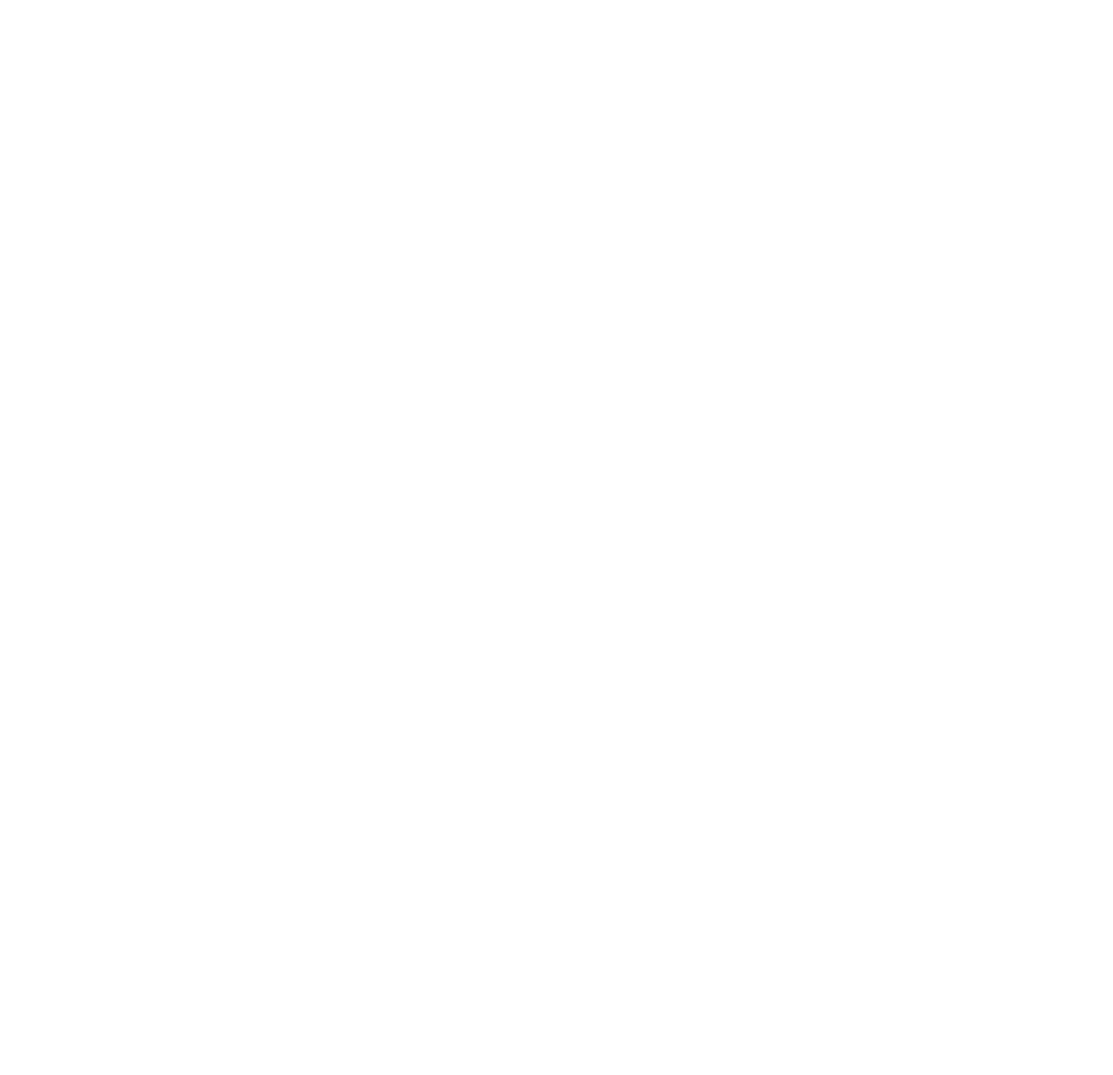
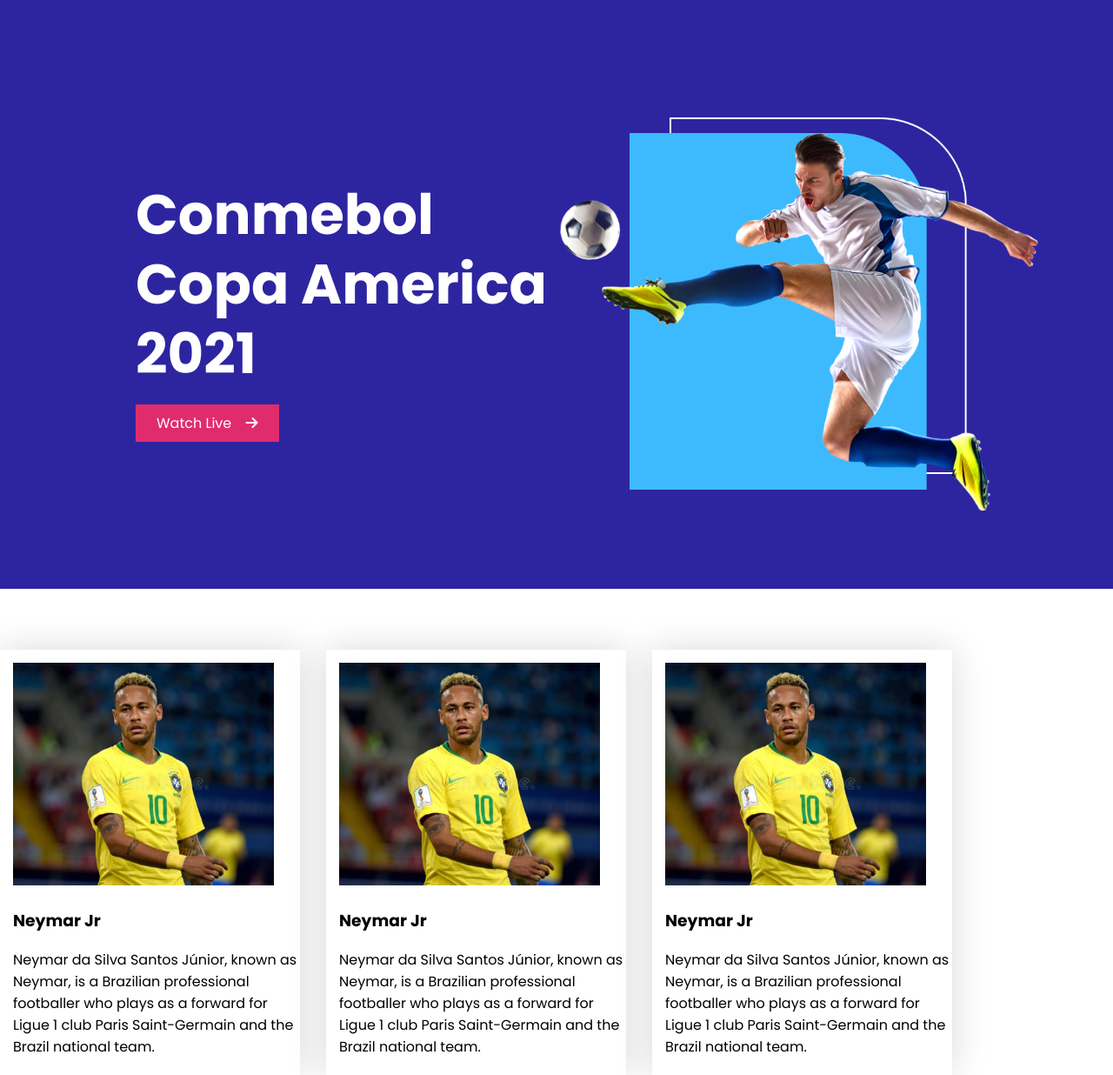
Before and after one commit to ShahinShanto/Football-Website, a plain HTML site: page responsive-football-main/index.html in a window 1280 px wide. Shown: the whole page at 87% size. Before the commit the page ends 800 px from the top, so only its background shows below. Drawn offline with Linux system fonts and the light colour scheme.

Commit message:
1st saction done

```diff
--- a/responsive-football-main/index.html
+++ b/responsive-football-main/index.html
@@ -5,9 +5,68 @@
     <meta http-equiv="X-UA-Compatible" content="IE=edge">
     <meta name="viewport" content="width=device-width, initial-scale=1.0">
     <title>Football News</title>
+    <!-----------------
+         Font Awesome
+        ----------------->
+    <script src="https://kit.fontawesome.com/7e5dd97051.js" crossorigin="anonymous"></script>
+    <!-----------------
+            css file
+        ----------------->
     <link rel="stylesheet" href="style.css">
 </head>
 <body>
-
+    <header>
+        <!-------------
+          top section
+       ---------------->
+       <section class="top">
+        <div class= "half-width">
+            <h1 id="fonttop">Conmebol <br>Copa America<br> 2021</h1>
+            <a class="btn" href="" target="blank">Watch Live <i class="fas fa-arrow-right"></i></a>
+        </div>
+        <div class= "half-width">
+            <img src="images/banner.png" alt="">
+        </div>
+    </section>
+ </header>
+     <!-----------------
+              middle part
+           ----------------->
+ <main>
+        <section class="middle">
+            <div class="players">
+                <div class="player">
+                    <div class="player-pic">
+                        <img src="images/players/player-1.png" alt="">
+                    </div>
+                    <div class="player-detail">
+                        <h3 class="player-name">Neymar Jr</h3>
+                        <p class="player-info">Neymar da Silva Santos Júnior, known as Neymar, is a Brazilian professional footballer who plays as a forward for Ligue 1 club Paris Saint-Germain and the Brazil national team.</p>
+                    </div>
+                </div>
+            </div>
+            <div class="players">
+                <div class="player">
+                    <div class="player-pic">
+                        <img src="images/players/player-1.png" alt="">
+                    </div>
+                    <div class="player-detail">
+                        <h3 class="player-name">Neymar Jr</h3>
+                        <p class="player-info">Neymar da Silva Santos Júnior, known as Neymar, is a Brazilian professional footballer who plays as a forward for Ligue 1 club Paris Saint-Germain and the Brazil national team.</p>
+                    </div>
+                </div>
+            </div><div class="players">
+                <div class="player">
+                    <div class="player-pic">
+                        <img src="images/players/player-1.png" alt="">
+                    </div>
+                    <div class="player-detail">
+                        <h3 class="player-name">Neymar Jr</h3>
+                        <p class="player-info">Neymar da Silva Santos Júnior, known as Neymar, is a Brazilian professional footballer who plays as a forward for Ligue 1 club Paris Saint-Germain and the Brazil national team.</p>
+                    </div>
+                </div>
+            </div>
+        </section>
+    </main>
 </body>
 </html>
--- a/responsive-football-main/style.css
+++ b/responsive-football-main/style.css
@@ -0,0 +1,77 @@
+@import url('https://fonts.googleapis.com/css2?family=Poppins:wght@400;700&display=swap');
+body{
+    font-family: 'Poppins', sans-serif;
+    margin: 0;
+}
+
+/*----------
+   top part
+---------- */
+.top{
+    display: flex;
+    background-color: #2D25A0;
+    height:677px;
+
+}
+.half-width{
+    width:50%;
+
+}
+.half-width img{
+    width: 556px;
+    height: 456px;
+    margin-top: 135px;
+
+}
+#fonttop{
+    color: #FFFFFF;
+    margin-left: 156px;
+    margin-top: 207px;
+    font-size: 64px;
+    line-height: 80px;
+    margin-bottom: 27px;
+
+}
+.btn{
+    font-size: 16px;
+    font-weight: 500px;
+    color: white;
+    text-decoration: none;
+    background-color:#E02C6D;
+    padding: 10px 24px;
+    margin-left: 156px;
+    Width :168px;
+    Height :44px;
+}
+.fas.fa-arrow-right{
+    margin-left: 12px;
+}
+/* -------------
+   player part
+-------------- */
+.middle{
+    display: grid;
+    grid-template-columns: repeat(3,1fr);
+    grid-column-gap:30px;
+    width:870px;
+
+}
+.players{
+    background-color: #FFFFFF;
+    box-shadow: 0px 0px 40px rgba(0, 0, 0, 0.15);
+    width: 330px;
+    height: 474px;
+    margin-top: 70px;
+    padding-top: 15px;
+    padding-left: 15px;
+    align-items: center;
+}
+.player .player-pic img{
+    width: 300px;
+    height: 256px;
+
+}
+.player-detail{
+    align-items: center;
+    justify-content: space-between;
+}
```
